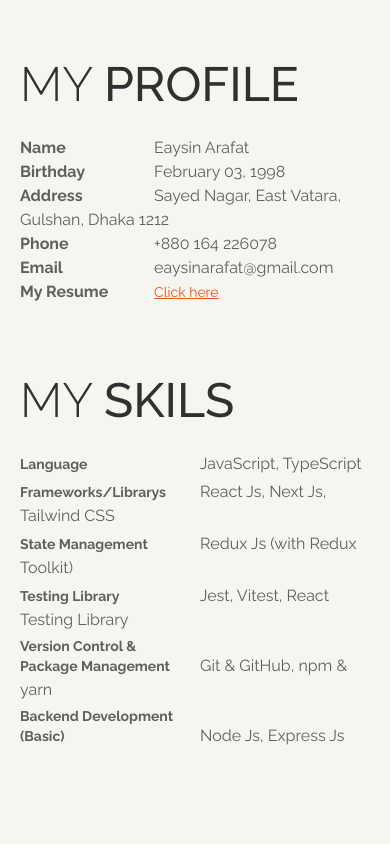
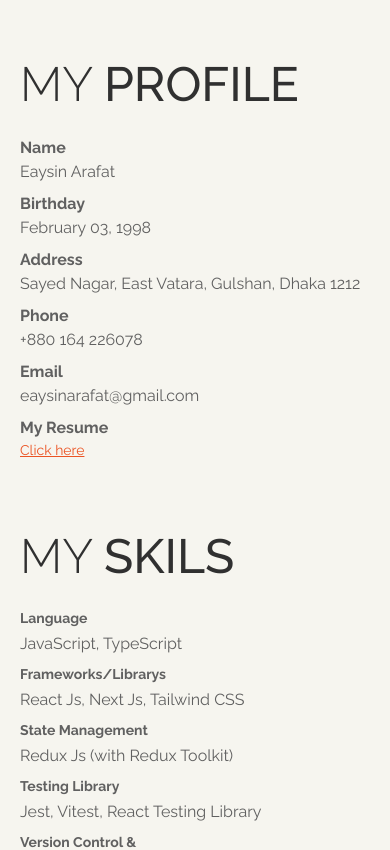
Before and after one commit to eaysin-arafat/portfolio, a Next.js app: page / in a window 390 px wide. Shown: the part 880-1730 px from the top of the page. Built offline with nearby package versions, Linux system fonts and the light colour scheme.

Commit message:
update list item

```diff
--- a/src/app/globals.css
+++ b/src/app/globals.css
@@ -57,14 +57,6 @@ body {
   object-fit: fill;
 }
 /* END PORTFOLIO */
-
-/* START RESUME */
-.tm-info-label {
-  font-weight: bold;
-  display: inline-block;
-  width: 130px;
-}
-/* END RESUME */
 
 /* START ABOUT */
 .tm-about {
@@ -129,6 +121,14 @@ body {
     @apply duration-500 ease-in bg-orangeColor text-white rounded-sm text-xs font-semibold py-1.5 px-4 hover:bg-white hover:text-orangeColor hover:border-orangeColor border border-transparent;
   }
 
+  .tm-parant-label {
+    @apply flex md:block flex-col;
+  }
+
+  .tm-info-label {
+    @apply font-bold inline-block w-[130px];
+  }
+
   .input_error {
     @apply text-red-600 leading-[125%] font-normal text-[12px] 2xl:text-[13px] mt-1 ms-[2px];
   }
--- a/src/components/about/resume.tsx
+++ b/src/components/about/resume.tsx
@@ -13,24 +13,25 @@ export default function Resume() {
             className="pb-7 !text-start !text-5xl"
           />
 
-          <p>
+          <div className="space-y-2 md:space-y-0">
+            <p className="tm-parant-label">
               <span className="tm-info-label">Name</span> Eaysin Arafat
             </p>
-          <p>
+            <p className="tm-parant-label">
               <span className="tm-info-label">Birthday</span> February 03, 1998
             </p>
-          <p>
+            <p className="tm-parant-label">
               <span className="tm-info-label">Address</span> Sayed Nagar, East
               Vatara, Gulshan, Dhaka 1212
             </p>
-          <p>
+            <p className="tm-parant-label">
               <span className="tm-info-label">Phone</span> +880 164 226078
             </p>
-          <p>
-            <span className="tm-info-label">Email</span> eaysinarafat@gmail.com
+            <p className="tm-parant-label">
+              <span className="tm-info-label">Email</span>{" "}
+              eaysinarafat@gmail.com
             </p>
-
-          <p>
+            <p className="tm-parant-label">
               <span className="tm-info-label">My Resume</span>{" "}
               <a
                 href={personal?.resumeLink}
@@ -40,6 +41,7 @@ export default function Resume() {
               </a>
             </p>
           </div>
+        </div>
 
         <div>
           <Heading
@@ -47,9 +49,9 @@ export default function Resume() {
             className="pb-7 !text-start !text-5xl"
           />
 
-          <div className="flex flex-col gap-1">
+          <div className="flex flex-col gap-2 md:gap-1">
             {skills?.map((skills, index) => (
-              <p key={index}>
+              <p key={index} className="flex md:block flex-col gap-1">
                 <span className="text-sm font-bold inline-block w-44">
                   {skills?.name}
                 </span>{" "}
```
Lines whose indentation alone changed are shown as unchanged.
